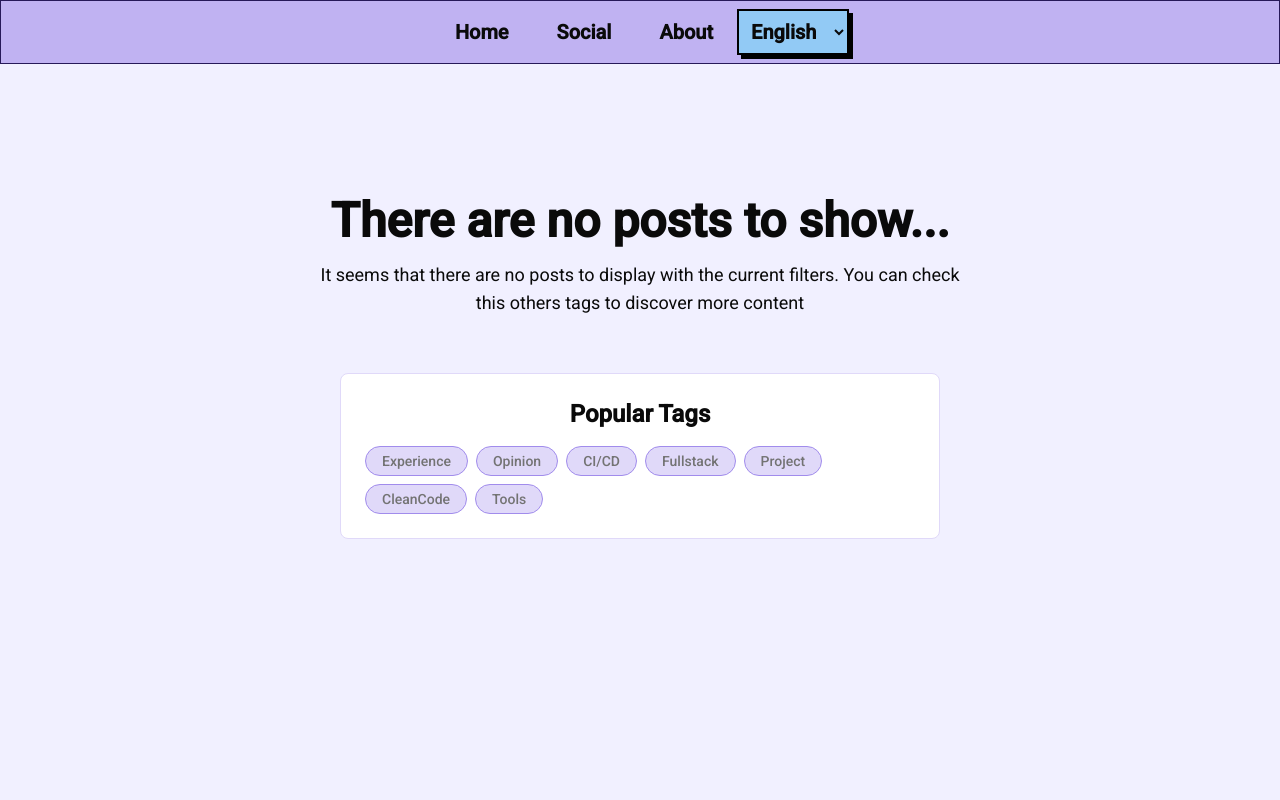
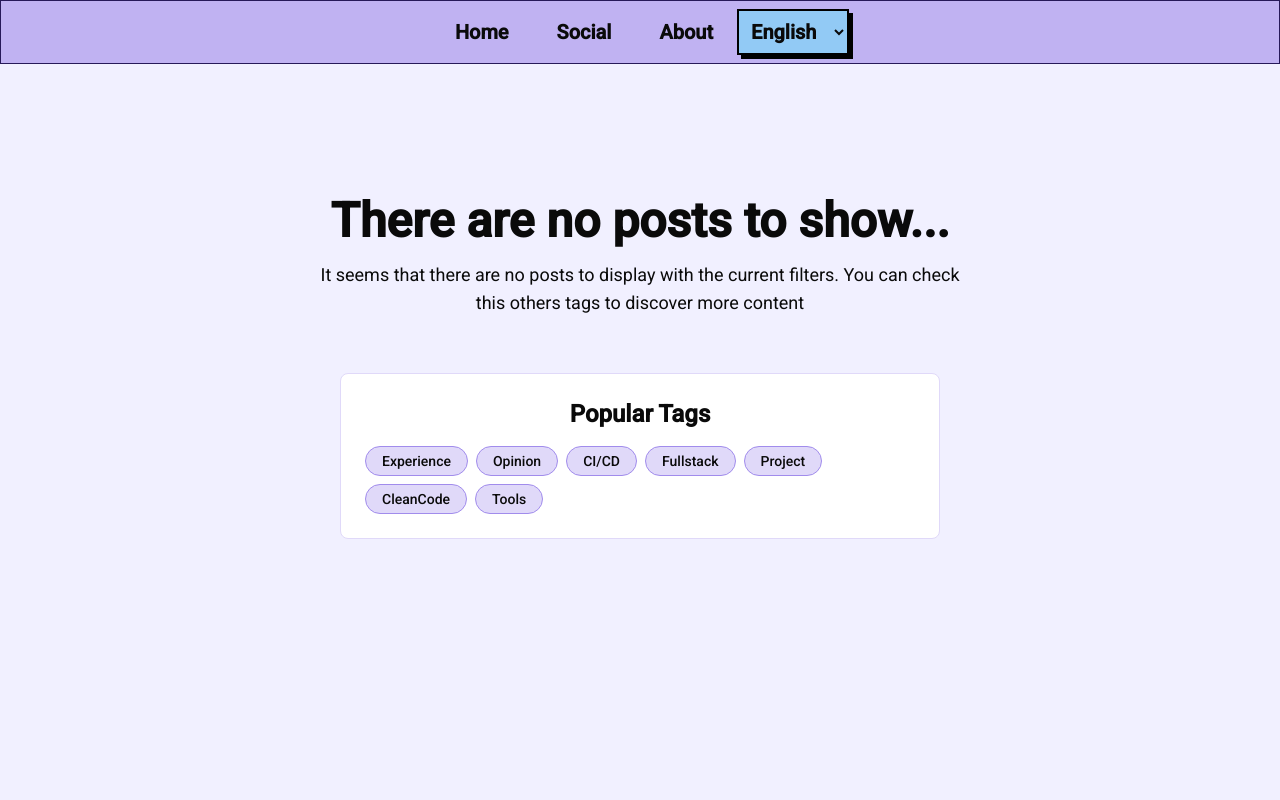
Before and after one commit to Sebastian-pz/blog, a Next.js app: page /en/empty-list in a window 1280 px wide. Shown: the top 800 px of the page. Built offline with nearby package versions, Linux system fonts and the light colour scheme.

Commit message:
feat(styles): improve tags styles acc

```diff
--- a/src/app/components/Tags/Tag/Tag.tsx
+++ b/src/app/components/Tags/Tag/Tag.tsx
@@ -9,7 +9,7 @@ export default function Tag({ label, link }: propsComponent) {
   return (
     <Link
       href={link}
-      className="rounded-full bg-primary-color-100 border border-primary-color-300 px-4 py-1 text-sm font-medium text-muted-foreground hover:bg-accent hover:text-accent-foreground hover:bg-primary-color-200 duration-300"
+      className="rounded-full bg-primary-color-100 border border-primary-color-300 px-4 py-1 text-sm font-medium  hover:bg-accent hover:text-accent-foreground hover:bg-primary-color-200 duration-300"
       prefetch={false}
     >
       {label}
```
